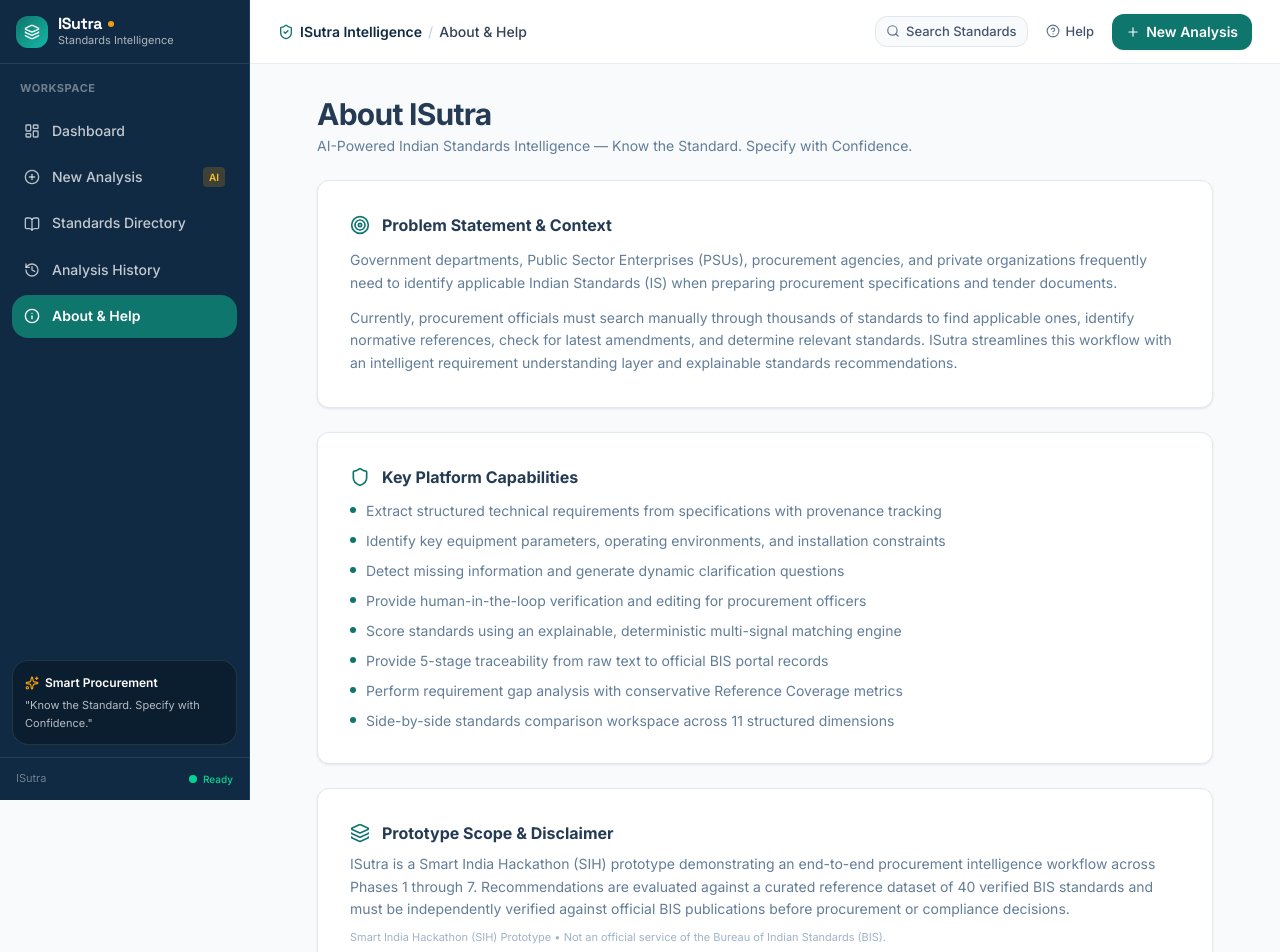
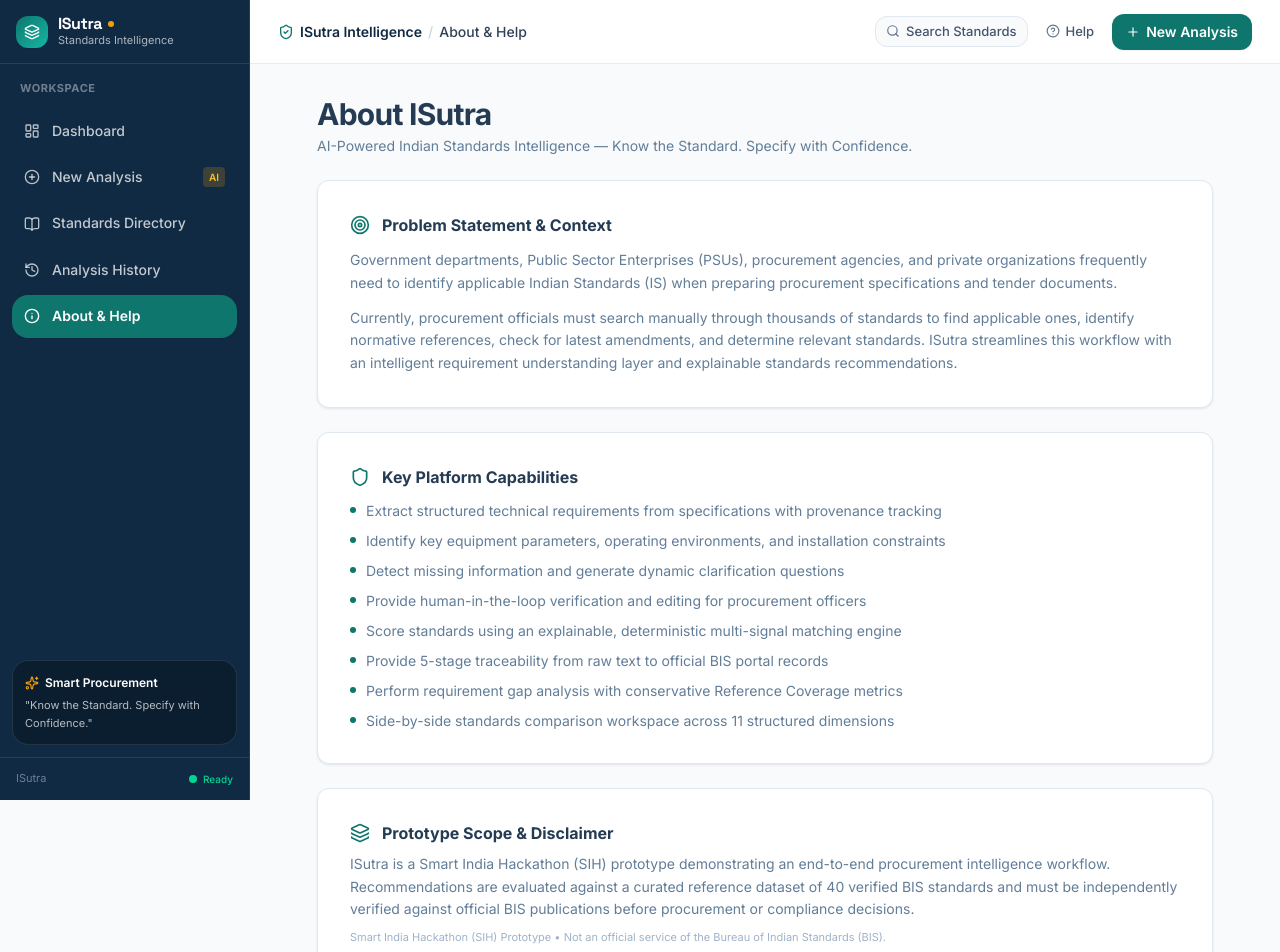
Before and after one commit to Neeharsiddani/ISutra, a React (Vite) app in the folder frontend/: page /about in a window 1280 px wide. Shown: the top 952 px of the page. Built offline with nearby package versions, Linux system fonts and the light colour scheme; no server answers.

Commit message:
fix: update prototype scope description on About page

```diff
--- a/frontend/src/pages/AboutPage.tsx
+++ b/frontend/src/pages/AboutPage.tsx
@@ -73,7 +73,7 @@
           </h2>
         </div>
         <p className="text-xs sm:text-sm text-text-muted leading-relaxed mb-2">
-          ISutra is a Smart India Hackathon (SIH) prototype demonstrating an end-to-end procurement intelligence workflow across Phases 1 through 7. Recommendations are evaluated against a curated reference dataset of 40 verified BIS standards and must be independently verified against official BIS publications before procurement or compliance decisions.
+          ISutra is a Smart India Hackathon (SIH) prototype demonstrating an end-to-end procurement intelligence workflow. Recommendations are evaluated against a curated reference dataset of 40 verified BIS standards and must be independently verified against official BIS publications before procurement or compliance decisions.
         </p>
         <p className="text-[11px] text-text-light">
           Smart India Hackathon (SIH) Prototype • Not an official service of the Bureau of Indian Standards (BIS).
```
